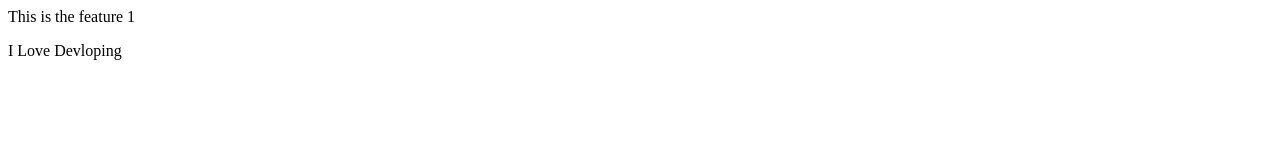
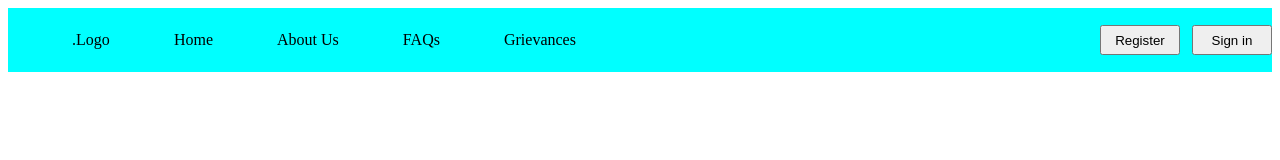
Before and after one commit to samirgouda64/LocalRepo, a plain HTML site: page index.html in a window 1280 px wide. Drawn offline with Linux system fonts and the light colour scheme.

```diff
--- a/index.html
+++ b/index.html
@@ -1,2 +1,34 @@
-<p>This is the feature 1</p>
-<p>I Love Devloping</p>
+<!DOCTYPE html>
+<html lang="en">
+
+<head>
+    <meta charset="UTF-8">
+    <meta name="viewport" content="width=device-width, initial-scale=1.0">
+    <title>Document</title>
+    <link rel="stylesheet" href="style.css">
+    <link rel="stylesheet" href="https://cdnjs.cloudflare.com/ajax/libs/font-awesome/6.6.0/css/all.min.css"
+        integrity="sha512-Kc323vGBEqzTmouAECnVceyQqyqdsSiqLQISBL29aUW4U/M7pSPA/gEUZQqv1cwx4OnYxTxve5UMg5GT6L4JJg=="
+        crossorigin="anonymous" referrerpolicy="no-referrer" />
+</head>
+
+<body>
+    <header>
+        <div class="container">
+            <div class="navbar">
+                <div class="nav">
+                    <div class="nav-logo">.Logo</div>
+                    <div class="home">Home</div>
+                    <div class="about">About Us</div>
+                    <div class="faq">FAQs</div>
+                    <div class="grievances">Grievances</div>
+                </div>
+                <div class="nav-sign">
+                    <button>Register</button>
+                    <button>Sign in</button>
+                </div>
+            </div>
+        </div>
+    </header>
+</body>
+
+</html>
--- a/style.css
+++ b/style.css
@@ -1,3 +1,21 @@
-p{
-    color: red;
+.navbar{
+    height:64px;
+    background-color: aqua;
+    display: flex;
+    justify-content:space-between;
+    align-items: center;
 }
+.nav{
+    display: flex;
+    width: 50%;
+    justify-content: space-evenly;
+}
+.nav-sign button{
+    height: 30px;
+    width: 80px;
+    margin-left:8px;
+}
+.nav-logo{
+    display: flex;
+    align-items: center;
+}
```
